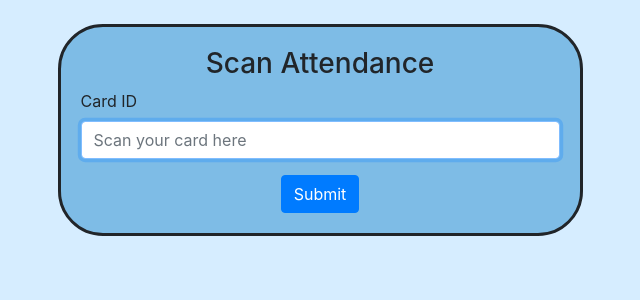
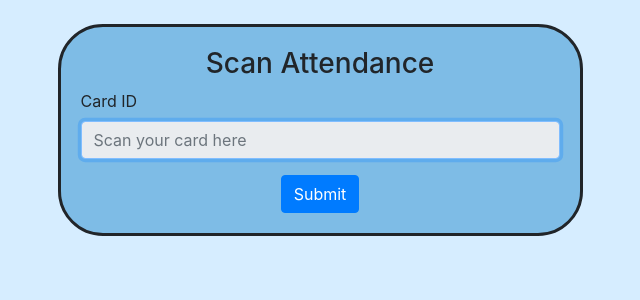
Before and after one commit to kijiro39/flask-rfid, a Flask app: page /scan_attendance in a window 1280 px wide. Shown: the part 56-356 px from the top of the page, without its empty margins (320-960 px from the left). Run offline with Flask 3, Linux system fonts and the light colour scheme; some libraries are stand-ins or nearby versions.

Commit message:
scan display adjust

```diff
--- a/project/website/templates/scan_attendance.html
+++ b/project/website/templates/scan_attendance.html
@@ -9,7 +9,7 @@
           <h3 class="text-center">Scan Attendance</h3>
           <div class="form-group">
             <label for="card_id">Card ID</label>
-            <input type="password" class="form-control" id="card_id" name="card_id" placeholder="Scan your card here" required>
+            <input type="text" readonly class="form-control" id="card_id" name="card_id" placeholder="Scan your card here" required>
           </div>
           <div class="text-center">
             <button type="submit" class="btn btn-primary">Submit</button>
```
